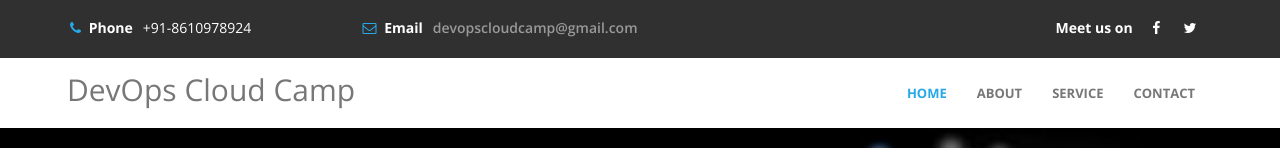
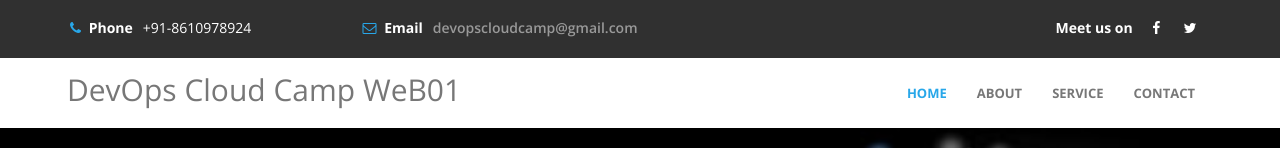
Before and after one commit to gkaravindkumar/blog2, a plain HTML site: page index.html in a window 1280 px wide. Shown: the top 148 px of the page. Drawn offline with nearby package versions, Linux system fonts and the light colour scheme.

Commit message:
Changing html

```diff
--- a/index.html
+++ b/index.html
@@ -71,7 +71,7 @@
 						<span class="icon icon-bar"></span>
 						<span class="icon icon-bar"></span>
 					</button>
-					<a href="#" class="navbar-brand">DevOps Cloud Camp</a>
+					<a href="#" class="navbar-brand">DevOps Cloud Camp WeB01</a>
 				</div>
 				<div class="collapse navbar-collapse">
 					<ul class="nav navbar-nav navbar-right">
```
